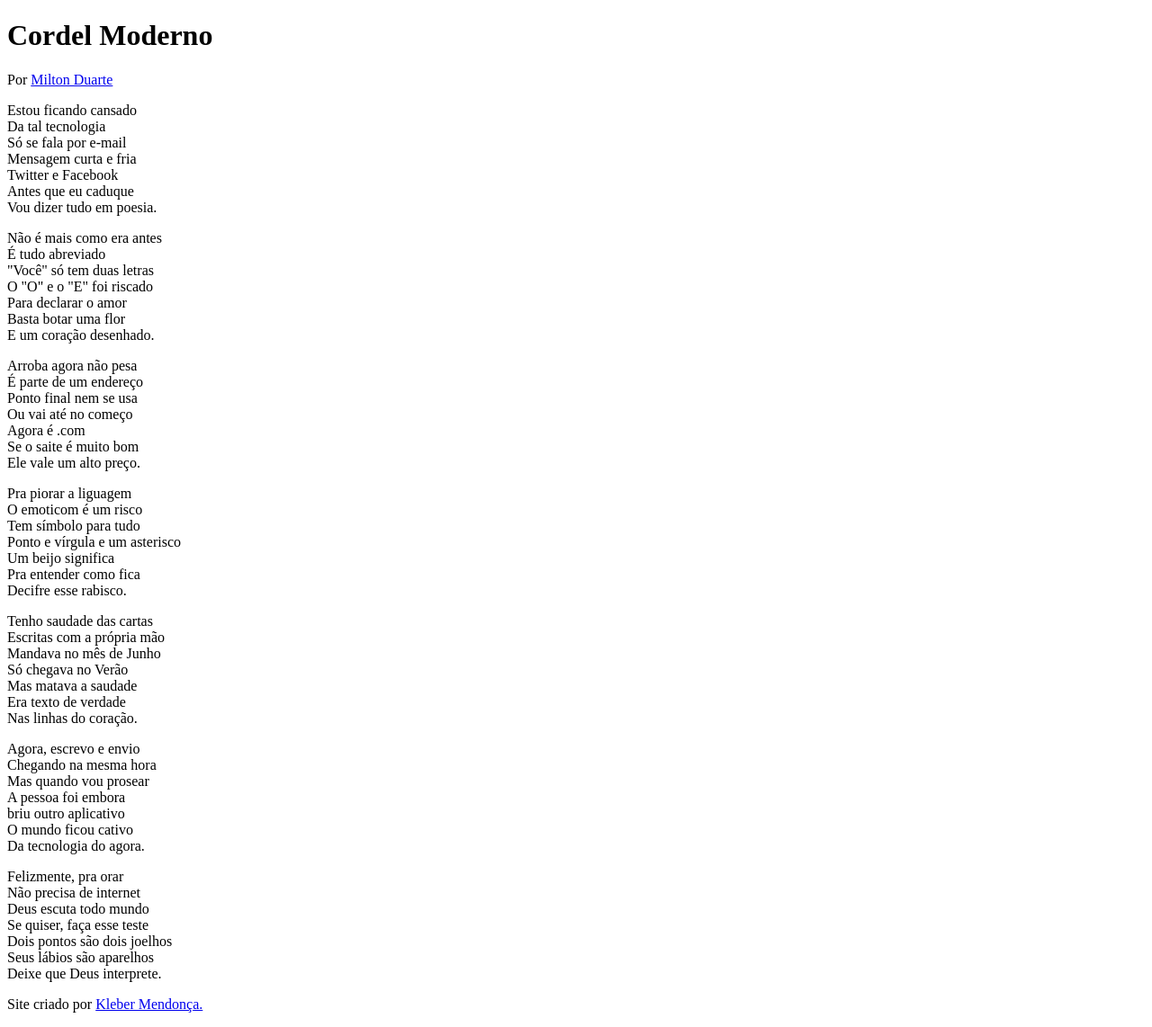
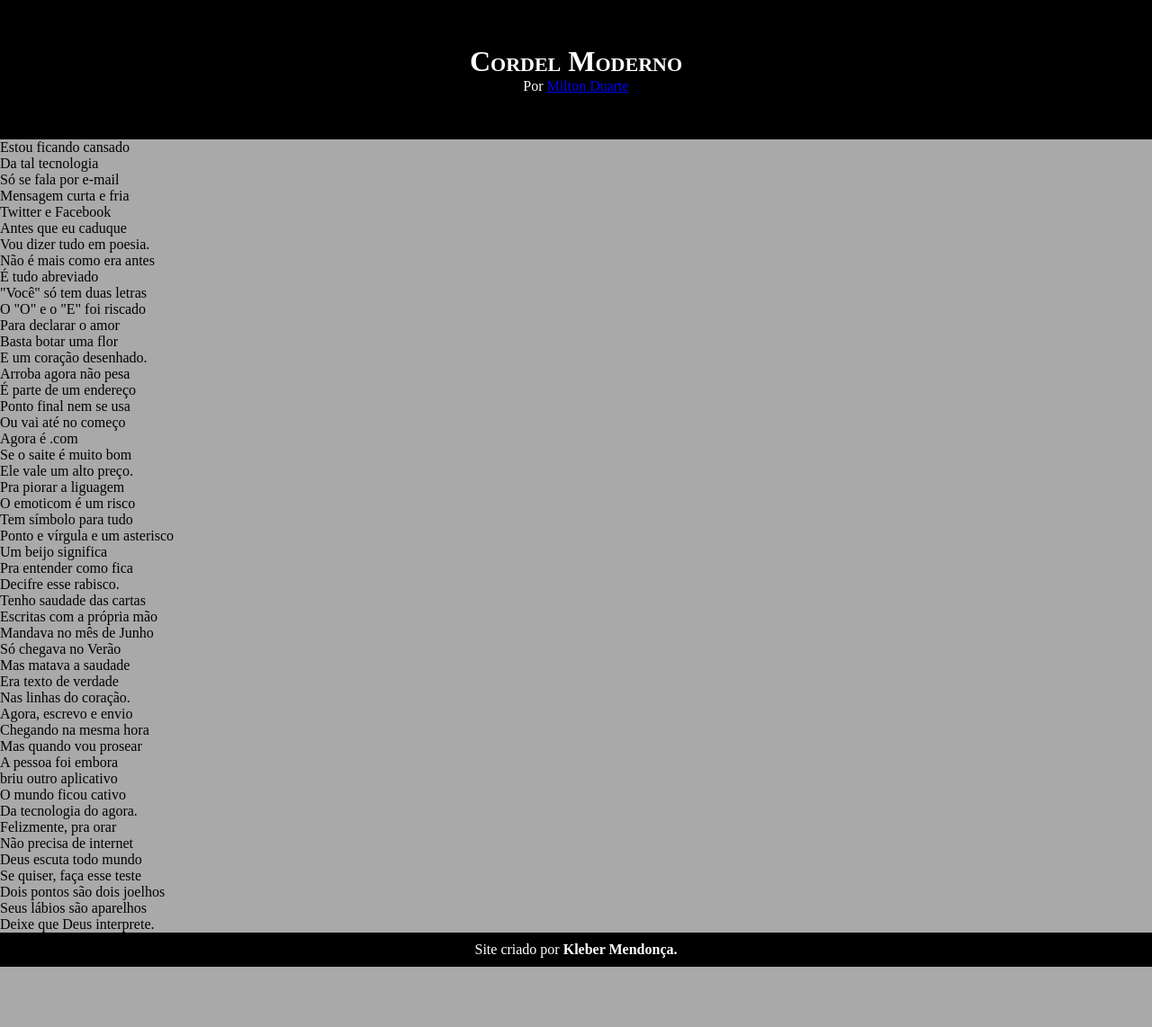
Before and after one commit to Kleber-sjc/Desafio-12, a plain HTML site: page index.html in a window 1280 px wide. Shown: the whole page at 90% size. After the commit the page ends 1075 px from the top, so only its background shows below. Drawn offline with Linux system fonts and the light colour scheme.

Commit message:
atualizano css

```diff
--- a/estilo/style.css
+++ b/estilo/style.css
@@ -1 +1,43 @@
 @charset "UTF-8";
+
+*{
+    margin: 0px;
+    padding: 0px;
+}
+
+html, body {
+    min-height: 100vh;
+    background-color: darkgray;
+}
+
+header {
+    background-color: black;
+    color: white;
+    text-align: center;
+}
+
+header > h1 {
+    padding-top: 50px;
+    font-variant: small-caps;
+}
+
+header > p {
+    padding-bottom: 50px;
+}
+
+head a, footer a {
+    color: white;
+    text-decoration: none;
+    font-weight: bolder;
+}
+
+header a:hover, footer a:hover {
+    text-decoration: underline;
+}
+
+footer {
+    background-color: black;
+    color: white;
+    text-align: center;
+    padding: 10px;
+}
--- a/index.html
+++ b/index.html
@@ -9,11 +9,12 @@
 <body>
     <header>
         <h1>Cordel Moderno</h1>
+
         <p>Por <a href=" https://www.recantodasletras.com.br/poesias/3186743" target="_blank">Milton Duarte</a></p>
 
     </header>
 
-    <section>
+    <section class="normal">
         <p>
             Estou ficando cansado <br>
             Da tal tecnologia <br>
@@ -25,7 +26,7 @@
         </p>
     </section>
 
-    <section>
+    <section class="imagem">
         <p>
             Não é mais como era antes <br>
             É tudo abreviado <br>
@@ -37,7 +38,7 @@
         </p>
     </section>
 
-    <section>
+    <section class="normal">
 
         <p>
             Arroba agora não pesa <br>
@@ -61,7 +62,7 @@
 
     </section>
 
-    <section>
+    <section class="imagem">
         <p>
             Tenho saudade das cartas <br>
             Escritas com a própria mão <br>
@@ -73,7 +74,7 @@
         </p>
     </section>
 
-    <section>
+    <section class="normal">
 
         <p>
             Agora, escrevo e envio <br>
```
